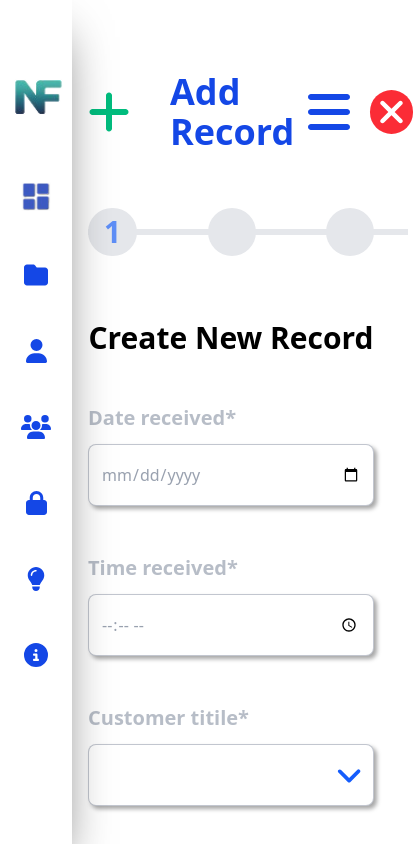
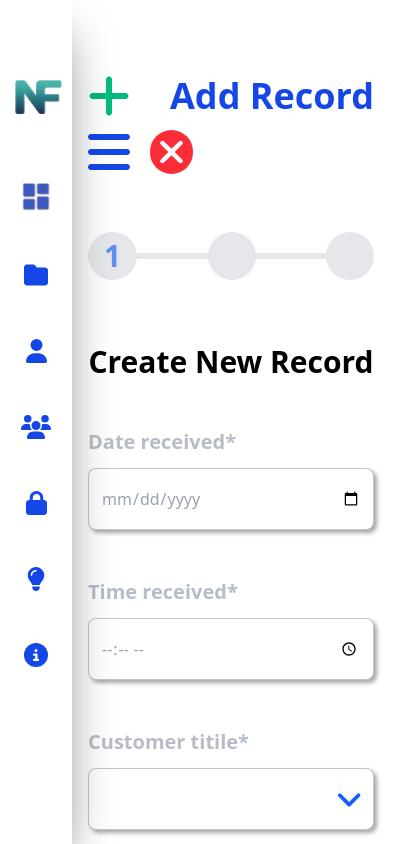
Before and after one commit to HakunaMatata5151/zedsoft, a Vue app: page /add-record in a window 390 px wide. Shown: the top 844 px of the page, 413 px wide, since content can reach past the window. Built offline with nearby package versions, Linux system fonts and the light colour scheme.

Commit message:
fixed add-recod

```diff
--- a/src/views/AddRecord.vue
+++ b/src/views/AddRecord.vue
@@ -43,7 +43,7 @@ function handleFiles(event) {
 
 <template>
     <div class="ml-18 pt-18 px-4 md:px-22">
-        <h1 class="flex items-center justify-between gap-10 text-4xl text-blue-700 font-bold">
+        <h1 class="flex items-center justify-between gap-2 flex-wrap sm:gap-10 text-4xl text-blue-700 font-bold">
             <div class="flex items-center gap-10">
                 <Icons :icon="'fa-plus'" class=" text-5xl font-bold text-emerald-500" />
                 Add Record
@@ -64,7 +64,7 @@ function handleFiles(event) {
                 <div class="bg-gray-200 rounded-full" :class="[step > 2 ? 'px-4 py-1.5' : 'px-6 py-6']">
                     <span v-show="step > 2">3</span>
                 </div>
-                <div class=" absolute w-[320px] h-1.5 bg-gray-200 -z-10"></div>
+                <div class=" absolute w-[240px] sm:w-[320px] h-1.5 bg-gray-200 -z-10"></div>
             </div>
         </div>
         <!-- First Step -->
```
